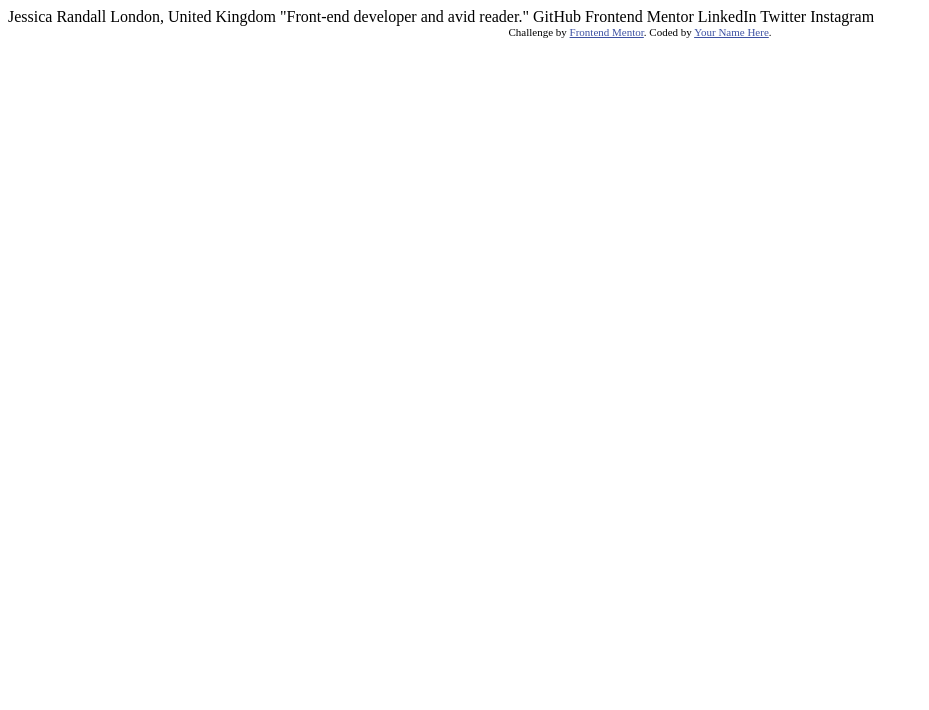
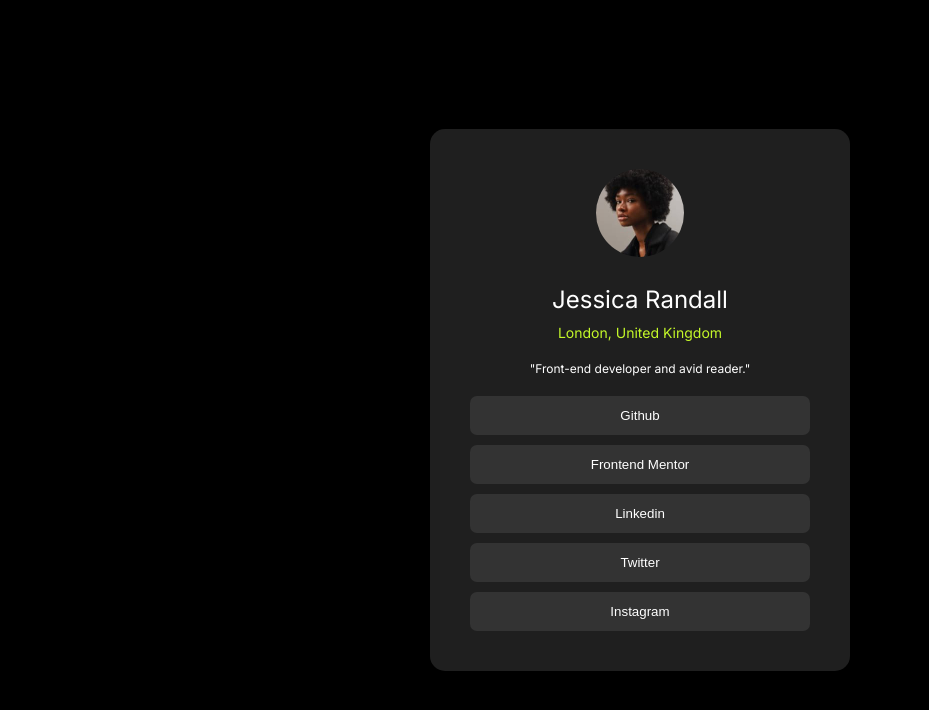
Before and after one commit to Maryp90/Social-links-profile, a plain HTML site: page index.html in a window 1280 px wide. Shown: the whole page, without its empty margins (0-929 px from the left). Drawn offline with Linux system fonts and the light colour scheme.

Commit message:
added the html structure and styles in css

```diff
--- a/index.html
+++ b/index.html
@@ -1,34 +1,28 @@
 <!DOCTYPE html>
 <html lang="en">
 <head>
-  <meta charset="UTF-8">
-  <meta name="viewport" content="width=device-width, initial-scale=1.0"> <!-- displays site properly based on user's device -->
-
-  <link rel="icon" type="image/png" sizes="32x32" href="./assets/images/favicon-32x32.png">
-
-  <title>Frontend Mentor | Social links profile</title>
-
-  <!-- Feel free to remove these styles or customise in your own stylesheet 👍 -->
-  <style>
-    .attribution { font-size: 11px; text-align: center; }
-    .attribution a { color: hsl(228, 45%, 44%); }
-  </style>
+    <meta charset="UTF-8">
+    <meta http-equiv="X-UA-Compatible" content="IE=edge">
+    <meta name="viewport" content="width=device-width, initial-scale=1.0">
+    <title>Social Links Profile | FrontendMentor</title>
+    <link rel="stylesheet" href="styles.css">
+    <link rel="preconnect" href="https://fonts.googleapis.com">
+<link rel="preconnect" href="https://fonts.gstatic.com" crossorigin>
+<link href="https://fonts.googleapis.com/css2?family=Figtree:ital,wght@0,300..900;1,300..900&family=Inter:wght@100..900&family=Work+Sans:ital@0;1&display=swap" rel="stylesheet">
 </head>
 <body>
-
-  Jessica Randall
-  London, United Kingdom
-  "Front-end developer and avid reader."
-
-  GitHub
-  Frontend Mentor
-  LinkedIn
-  Twitter
-  Instagram
-
-  <div class="attribution">
-    Challenge by <a href="https://www.frontendmentor.io?ref=challenge" target="_blank">Frontend Mentor</a>.
-    Coded by <a href="#">Your Name Here</a>.
-  </div>
+    <div class="container">
+        <img class="author-picture" src="assets/images/avatar-jessica.jpeg"/>
+        <div class="name">Jessica Randall</div>
+        <div class="location">London, United Kingdom</div>
+        <div class="description">"Front-end developer and avid reader."</div>
+        <div class="social-media">
+            <button class="button-github">Github</button>
+            <button class="button-frontend-mentor">Frontend Mentor</button>
+            <button class="button-linkedin">Linkedin</button>
+            <button class="button-twitter">Twitter</button>
+            <button class="button-instagram">Instagram</button>
+        </div>
+    </div>
 </body>
 </html>
--- /dev/null
+++ b/styles.css
@@ -0,0 +1,63 @@
+body {
+    font-family: "Inter", sans-serif;
+    background-color: black;
+    display: flex;
+    justify-content: center;
+    align-items: center;
+    height: 100vh;
+    margin: 0;
+}
+
+.container {
+    background-color: #1F1F1F;
+    border-radius: 15px;
+    color: white;
+    text-align: center;
+    padding: 40px 40px 20px;
+    width: 340px;
+    margin: 0;
+}
+
+.author-picture {
+    border-radius: 50%;
+    width: 88px;
+    height: auto;
+}
+
+.name {
+    font-size: 24px;
+    padding-top: 24px;
+}
+
+.location {
+    color: #C4F829;
+    font-size: 14px;
+    padding-top: 10px;
+}
+
+.description {
+    font-size: 12px;
+    padding-top: 20px;
+}
+
+.social-media {
+    margin: 20px 0;
+}
+
+.social-media button {
+    display: block;
+    margin-bottom: 10px;
+    background-color: #333333;
+    color: white;
+    border-radius: 7px;
+    border: none;
+    text-align: center;
+    width: 100%;
+    padding: 12px;
+    cursor: pointer;
+}
+
+.social-media button:hover {
+    background-color: #C4F829;
+    color: black;
+}
```
Also changed, not shown: 2 other files.
